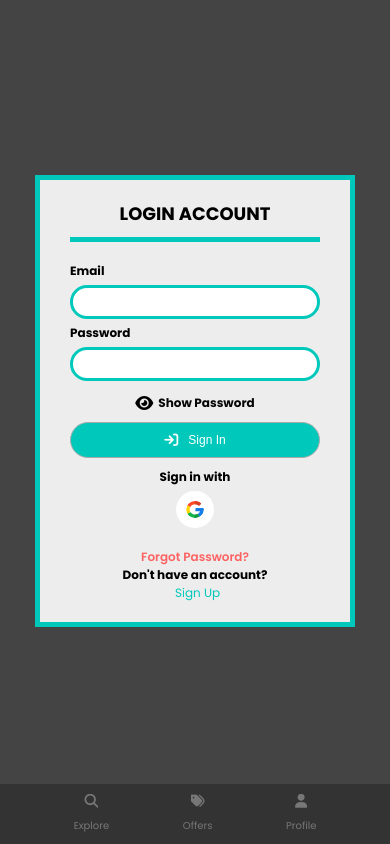
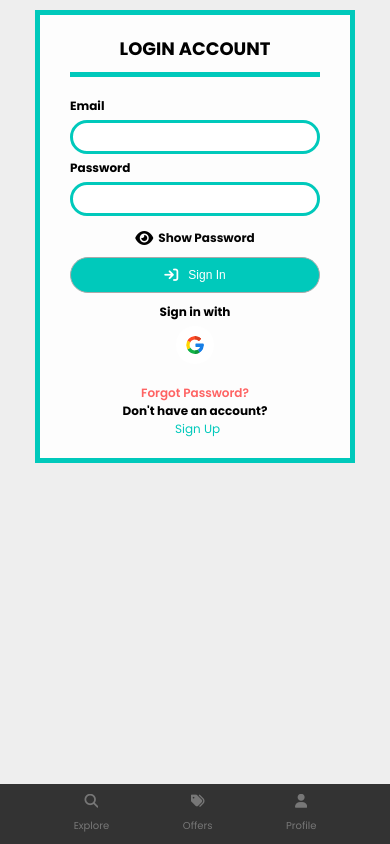
Before and after one commit to khen0071/Estate-Picker, a React (Vite) app: page /sign-in in a window 390 px wide. Built offline with nearby package versions, Linux system fonts and the light colour scheme; a web font is replaced by a local one.

Commit message:
7th commit

```diff
--- a/src/styles/SignForm.module.css
+++ b/src/styles/SignForm.module.css
@@ -162,8 +162,6 @@ main {
   .signUp_container {
     background-image: none;
     height: 100%;
-    background: #444;
-    height: 95vh;
   }
 
   .overlay_container {
```
